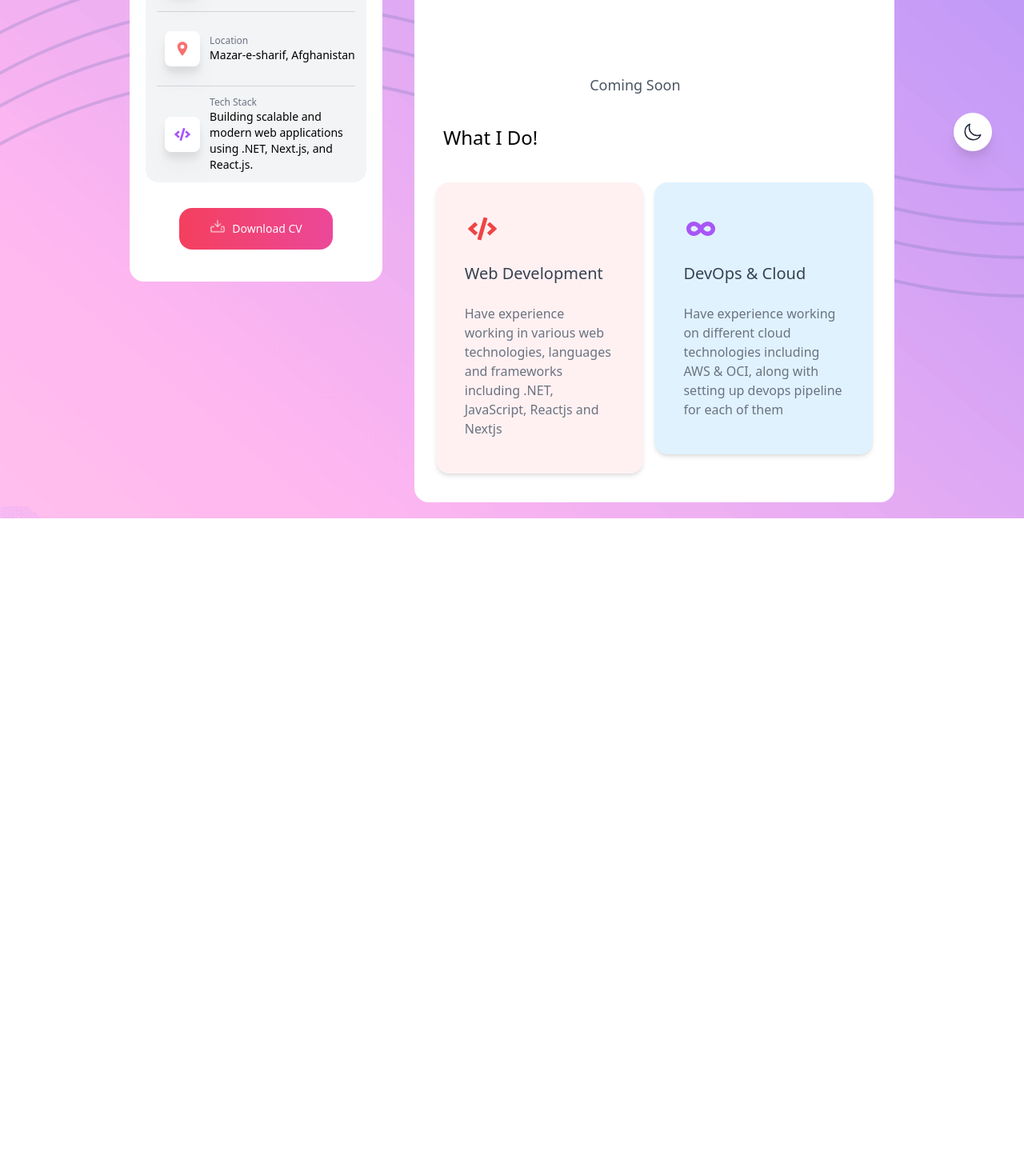
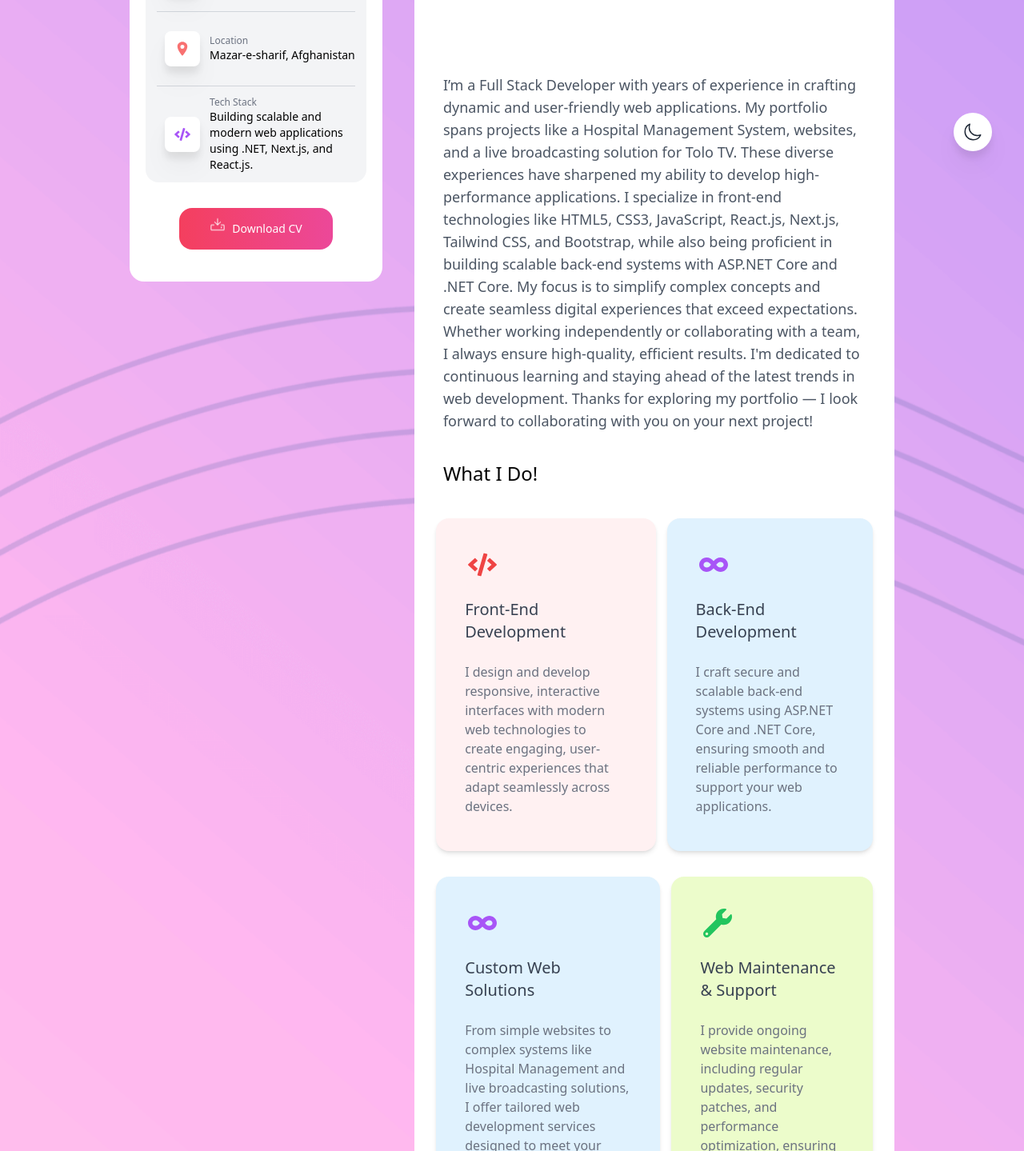
Before and after one commit to sadeqmozaffari/portfolio-nextjs, a Next.js app: page / in a window 1280 px wide. Shown: the part 571-2010 px from the top of the page at 80% size. Before the commit the page ends 1219 px from the top, so only its background shows below. Built offline with nearby package versions, Linux system fonts and the light colour scheme.

Commit message:
fix contact  page and add home page content

```diff
--- a/src/app/contact/page.tsx
+++ b/src/app/contact/page.tsx
@@ -6,16 +6,18 @@ function Contact() {
     <div className="flex flex-col bg-white dark:bg-gray-800 m-5 mt-10 rounded-[18px] items-start p-5">
       <div className="flex flex-row  m-4 mt-10 items-center ">
         <h1 className="font-bold text-4xl font-robotoslab dark:text-white">
-          Contact
+          Contact Me
         </h1>
         <div className="bg-gradient-to-r to-pink-500 from-rose-500  w-[10rem] h-[0.2rem] rounded-lg ml-6" />
       </div>
       <div className="flex flex-col m-10  w-full self-center p-10">
         <h2 className="font-poppins text-3xl text-gray-500 tracking-wide">
-          Always open to discussing product
+          Let's Connect!
         </h2>
-        <h1 className="text-3xl  font-bold font-robotoslab mt-5 dark:text-gray-300">
-          design work or partnerships.
+        <h1 className="font-poppins mt-5 text-gray-700 dark:text-gray-300">
+          Have questions or project ideas?
+          <br />
+          Fill out the form below and I'll get back to you as soon as possible.
         </h1>
         <ContactForm />
       </div>
--- a/src/app/page.tsx
+++ b/src/app/page.tsx
@@ -2,7 +2,7 @@
 import Image from 'next/image';
 import HomeImage from '../../public/images/Home.png';
 import DetailCard from '../components/detailCard';
-import {FaCode, FaInfinity} from 'react-icons/fa';
+import {FaCode, FaInfinity, FaWrench} from 'react-icons/fa';
 
 export default function Home() {
   return (
@@ -14,8 +14,22 @@ export default function Home() {
         </div>
         <div className="flex flex-col items-center 2xl:flex-row 2xl:items-center 2xl:justify-around m-4">
           <Image src={HomeImage} alt="Home" className="w-96 lg:w-[30rem]" />
-          <p className="font-poppins text-gray-600 dark:text-gray-300 tracking-wider lg:tracking-normal lg:text-lg">
-            Coming Soon
+          <p className="font-poppins text-gray-600 dark:text-gray-300 tracking-wider lg:tracking-normal lg:text-lg ">
+            I’m a Full Stack Developer with years of experience in crafting
+            dynamic and user-friendly web applications. My portfolio spans
+            projects like a Hospital Management System, websites, and a live
+            broadcasting solution for Tolo TV. These diverse experiences have
+            sharpened my ability to develop high-performance applications. I
+            specialize in front-end technologies like HTML5, CSS3, JavaScript,
+            React.js, Next.js, Tailwind CSS, and Bootstrap, while also being
+            proficient in building scalable back-end systems with ASP.NET Core
+            and .NET Core. My focus is to simplify complex concepts and create
+            seamless digital experiences that exceed expectations. Whether
+            working independently or collaborating with a team, I always ensure
+            high-quality, efficient results. I'm dedicated to continuous
+            learning and staying ahead of the latest trends in web development.
+            Thanks for exploring my portfolio — I look forward to collaborating
+            with you on your next project!
           </p>
         </div>
         <div className="flex flex-col w-full">
@@ -27,8 +41,8 @@ export default function Home() {
               <DetailCard
                 classes="flex flex-col bg-rose-50 dark:bg-gray-700 w-[95%] self-center p-2 rounded-2xl mb-5 shadow-md lg:m-4"
                 header={<FaCode className="text-red-500 dark:text-red-300" />}
-                title="Web Development"
-                description="Have experience working in various web technologies, languages and frameworks including .NET, JavaScript, Reactjs and Nextjs"
+                title="Front-End Development"
+                description="I design and develop responsive, interactive interfaces with modern web technologies to create engaging, user-centric experiences that adapt seamlessly across devices."
               />
             </div>
             <div className="flex flex-col">
@@ -37,8 +51,30 @@ export default function Home() {
                 header={
                   <FaInfinity className="text-purple-500 dark:text-purple-300" />
                 }
-                title="DevOps & Cloud"
-                description="Have experience working on different cloud technologies including AWS & OCI, along with setting up devops pipeline for each of them"
+                title="Back-End Development"
+                description="I craft secure and scalable back-end systems using ASP.NET Core and .NET Core, ensuring smooth and reliable performance to support your web applications."
+              />
+            </div>
+          </div>
+          <div className="flex flex-col lg:flex-row lg:justify-start lg:items-start">
+            <div className="flex flex-col">
+              <DetailCard
+                classes="flex flex-col bg-sky-100 dark:bg-gray-700 w-[95%] self-center p-2 rounded-2xl mb-5 shadow-md lg:m-4"
+                header={
+                  <FaInfinity className="text-purple-500 dark:text-purple-300" />
+                }
+                title="Custom Web Solutions"
+                description="From simple websites to complex systems like Hospital Management and live broadcasting solutions, I offer tailored web development services designed to meet your unique business requirements."
+              />
+            </div>
+            <div className="flex flex-col">
+              <DetailCard
+                classes="flex flex-col bg-lime-100 dark:bg-gray-700 w-[95%] self-center p-2 rounded-2xl mb-5 shadow-md lg:m-4"
+                header={
+                  <FaWrench className="text-green-500 dark:text-green-300" />
+                }
+                title="Web Maintenance & Support"
+                description="I provide ongoing website maintenance, including regular updates, security patches, and performance optimization, ensuring your site remains secure, fast, and fully functional."
               />
             </div>
           </div>
--- a/src/components/contactForm/index.tsx
+++ b/src/components/contactForm/index.tsx
@@ -48,9 +48,9 @@ function ContactForm() {
         case 'name':
           return 'text-red-500 after:bg-red-500';
         case 'email':
-          return 'text-blue-500 after:bg-blue-500';
+          return 'text-red-500 after:bg-red-500';
         case 'message':
-          return 'text-purple-500 after:bg-purple-500';
+          return 'text-red-500 after:bg-red-500';
         default:
           return '';
       }
@@ -64,7 +64,6 @@ function ContactForm() {
   const handleSubmit = (e: React.FormEvent<HTMLFormElement>) => {
     e.preventDefault();
     setIsLoading(true);
-
     // Validation
     if (!values.name || !validateEmail(values.email) || !values.message) {
       toast.error('Please fill out all fields correctly.');
--- a/src/components/navbar/index.tsx
+++ b/src/components/navbar/index.tsx
@@ -9,13 +9,13 @@ import {
 import {LiaIdCard} from 'react-icons/lia';
 import {GrDocumentUser} from 'react-icons/gr';
 import {RiContactsBookLine} from 'react-icons/ri';
-import Image from 'next/image';
-import cc from '../../../public/images/cc.png';
 import Link from 'next/link';
+import {useThemeStore} from '../../store';
 
 function Navbar() {
   const [isOpen, setIsOpen] = useState(false);
-  const themeMode = 'light';
+  const themeStore = useThemeStore();
+  const themeMode = themeStore.theme;
 
   const toggleMenu = () => {
     setIsOpen(!isOpen);
@@ -24,18 +24,22 @@ function Navbar() {
   return (
     <div className="flex flex-col">
       <div className="flex justify-between items-center m-10">
-        <div className="w-[10rem] h-[7rem]">
-          <Image src={cc} alt="Profile" />
-        </div>
+        <div className="w-[10rem] h-[7rem]">{/* //Image logo */}</div>
         <div className="flex flex-row mr-2 justify-center items-center">
           <button
             type="button"
             className="relative shadow-xl w-12 h-12 text-gray-800 flex items-center justify-center rounded-full mr-3 hover:bg-red-400 hover:text-white bg-white focus:outline-none overflow-hidden"
           >
             {themeMode === 'light' ? (
-              <IoMoonOutline className="text-2xl" />
+              <IoMoonOutline
+                className="text-2xl"
+                onClick={() => themeStore.setTheme('dark')}
+              />
             ) : (
-              <IoSunnyOutline className="text-2xl" />
+              <IoSunnyOutline
+                className="text-2xl"
+                onClick={() => themeStore.setTheme('light')}
+              />
             )}
           </button>
           <button
```
